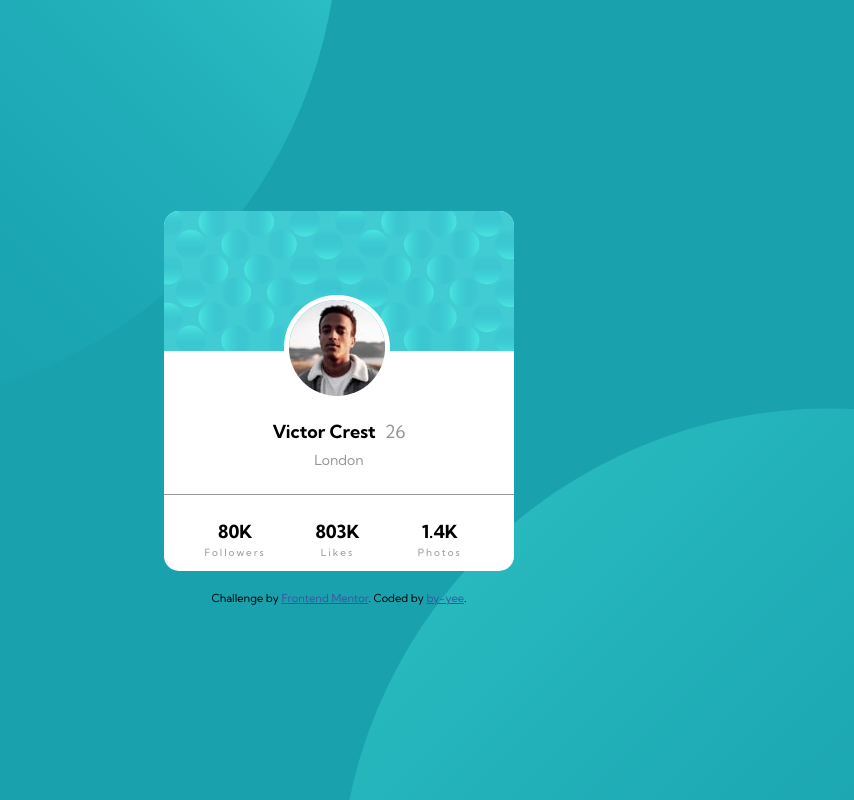
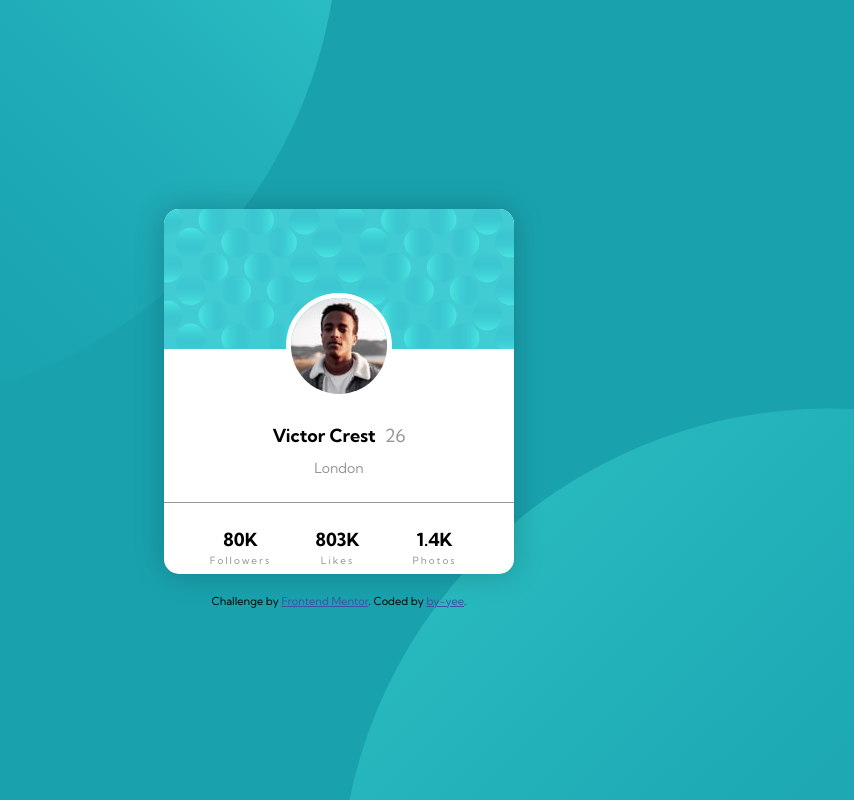
Before and after one commit to by-yee/profile-card, a plain HTML site: page index.html in a window 1280 px wide. Shown: the top 800 px of the page, without its empty margins (301-1155 px from the left). Drawn offline with Linux system fonts and the light colour scheme.

Commit message:
Profile Card & Update README

```diff
--- a/index.html
+++ b/index.html
@@ -5,7 +5,7 @@
   <meta name="viewport" content="width=device-width, initial-scale=1.0"> <!-- displays site properly based on user's device -->
   <link rel="icon" type="image/png" sizes="32x32" href="./images/favicon-32x32.png">
   <link type="text/css" rel="stylesheet" href="style.css" />
-  <link href="https://fonts.googleapis.com/css2?family=Kumbh+Sans:wght@400;700&display=swap" rel="stylesheet">
+  <link href="https://fonts.googleapis.com/css2?family=Kumbh+Sans:wght@400;700" rel="stylesheet">
   <title>Frontend Mentor | Profile card component</title>
 </head>
 <body>
--- a/style.css
+++ b/style.css
@@ -33,8 +33,9 @@ body{
 .card {
   background-color: white;
   max-width: 350px;
-  height: 360px;
+  height: 365px;
   border-radius: 15px;
+  box-shadow: 0 0 30px 1px rgba(0, 0, 0, 0.2);
 }
 
 .bg-card {
@@ -44,7 +45,8 @@ body{
 
 .image-victor {
   position: relative;
-  left: 120px;
+  display: flex;
+  margin: auto;
   bottom: 60px;
   border-radius: 50%;
   border: 5px solid #fff;
@@ -52,7 +54,7 @@ body{
 
 .info {
   text-align: center;
-  margin-top: -45px;
+  margin-top: -35px;
 }
 
 .info-name {
@@ -73,7 +75,7 @@ body{
   color: hsl(0, 0%, 59%);
   font-size: 14px;
   font-weight: 400;
-  padding-top: 8px;
+  padding-top: 12px;
 }
 
 .division {
@@ -84,7 +86,7 @@ body{
 .data {
   display: flex;
   text-align: center;
-  margin: 0px 20px;
+  margin: 0px 28px;
 }
 
 .data-container{
```
Also changed, not shown: images/desktop-screenshot.JPG (added), 3 other files.
